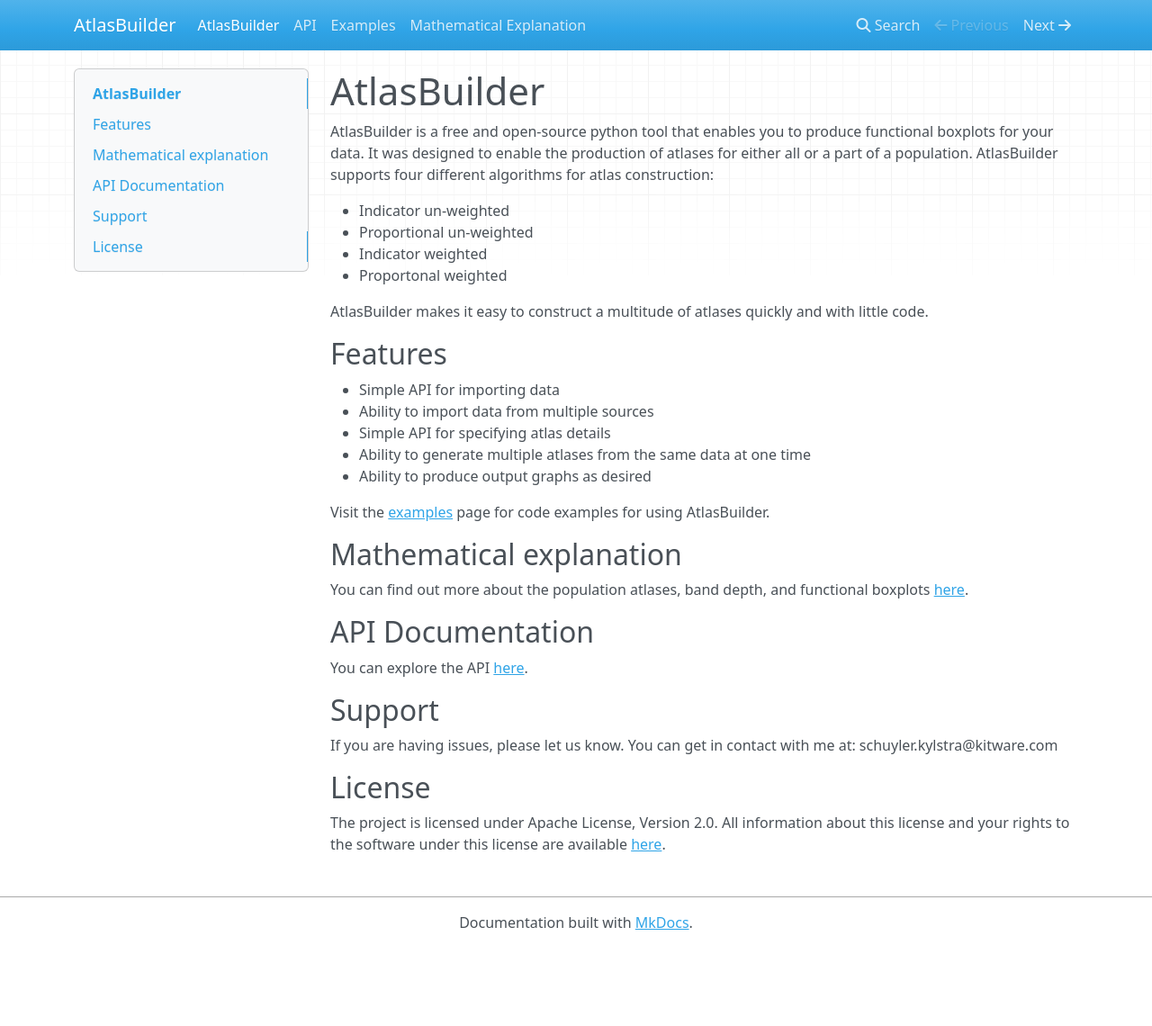
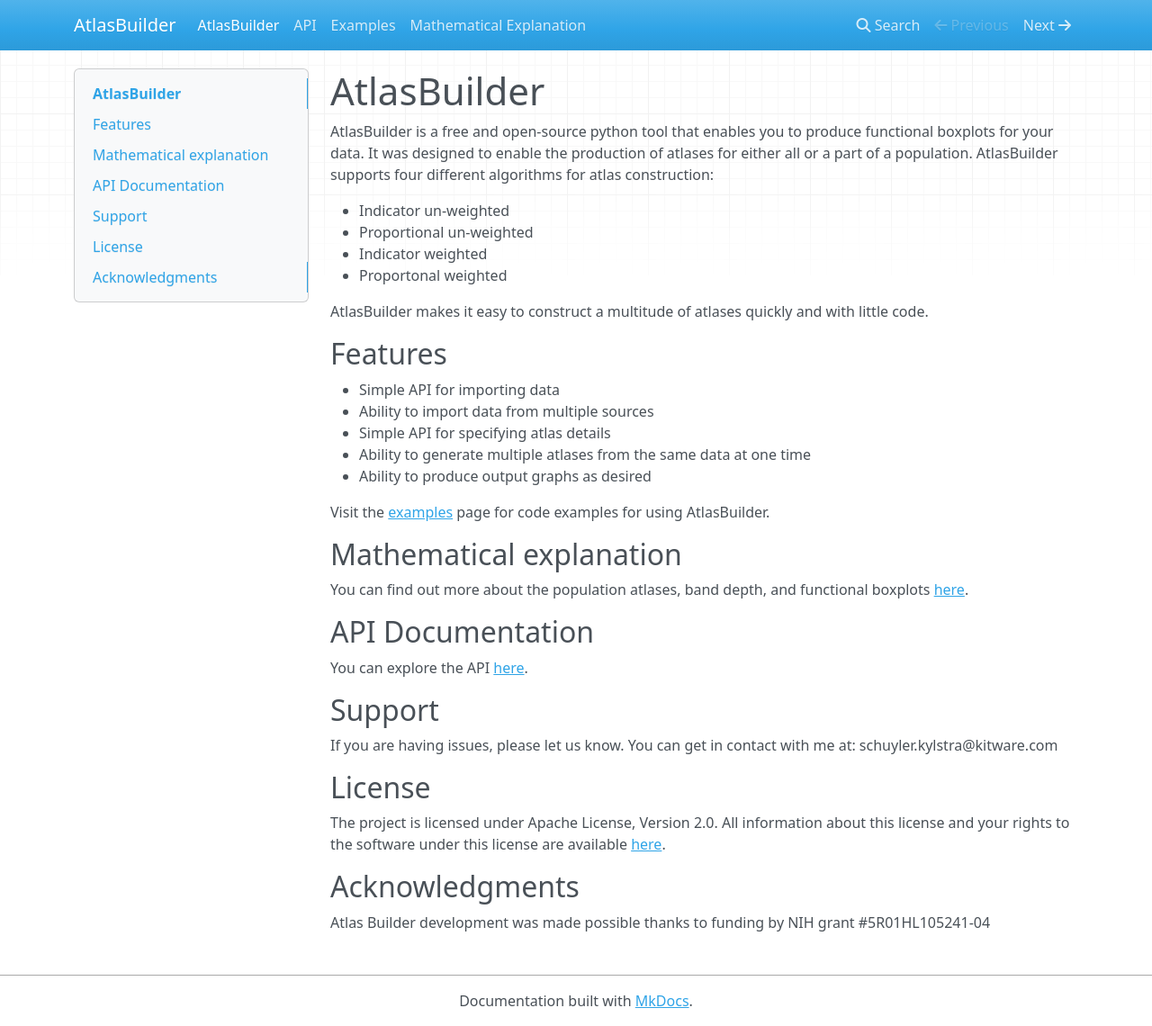
Before and after one commit to KitwareMedical/AtlasBuilder, an MkDocs documentation site: the page built from docs/index.md, in a window 1280 px wide and 1140 px high. Shown: the whole window at 90% size. Built offline with MkDocs 1.6.1, drawn with Linux system fonts in a browser that asks for light colours; nearby versions of some CDN libraries.

Commit message:
Added refrence to the NIH grant.

```diff
--- a/docs/index.md
+++ b/docs/index.md
@@ -47,3 +47,7 @@
 ## License
 
 The project is licensed under Apache License, Version 2.0. All information about this license and your rights to the software under this license are available [here](http://www.apache.org/licenses/LICENSE-2.0.html).
+
+## Acknowledgments
+
+Atlas Builder development was made possible thanks to funding by NIH grant #5R01HL105241-04
```
